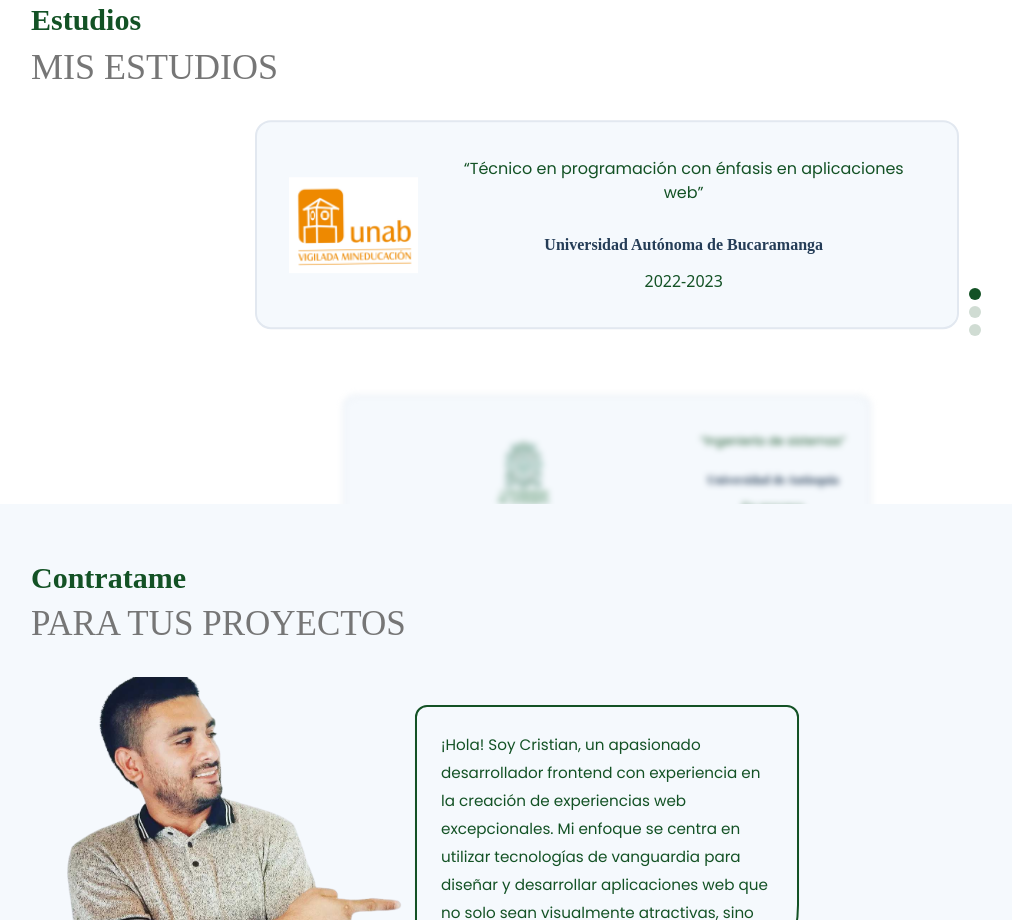
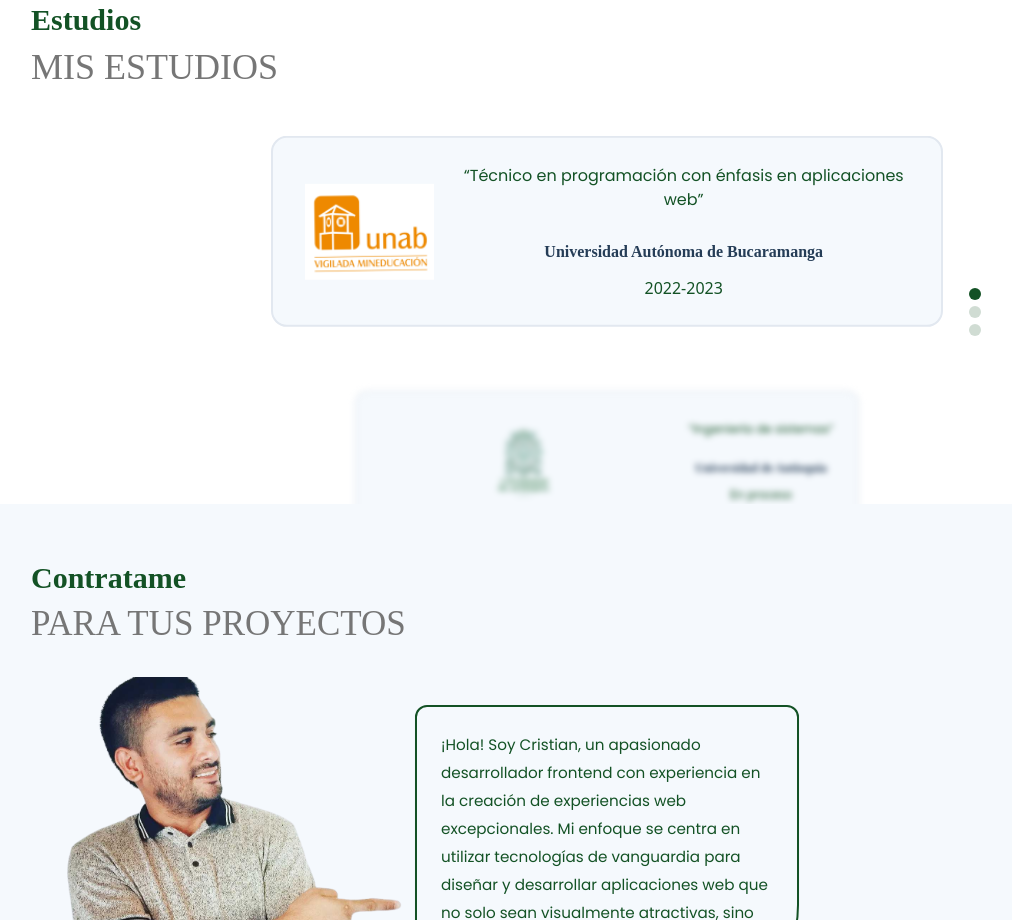
Before and after one commit to Felixmogollon/PORTAFOLIO1, a React (Vite) app: page / in a window 1280 px wide. Shown: the part 2500-3420 px from the top of the page, without its empty margins (33-1045 px from the left). Built offline with nearby package versions, Linux system fonts and the light colour scheme; a web font is replaced by a local one.

Commit message:
the studies component was added

```diff
--- a/src/components/Studies.jsx
+++ b/src/components/Studies.jsx
@@ -36,7 +36,7 @@ const Studies = () => {
             setActiveIndex(e.realIndex);
           }}
           modules={[Pagination]}
-          className="md:h-96 h-[45rem] max-w-3xl"
+          className="md:h-96 h-[45rem]  min-w-[200px] max-w-3xl p-4"
         >
           {Studies.studies_content.map((content, i) => (
             <SwiperSlide key={i}>
```
